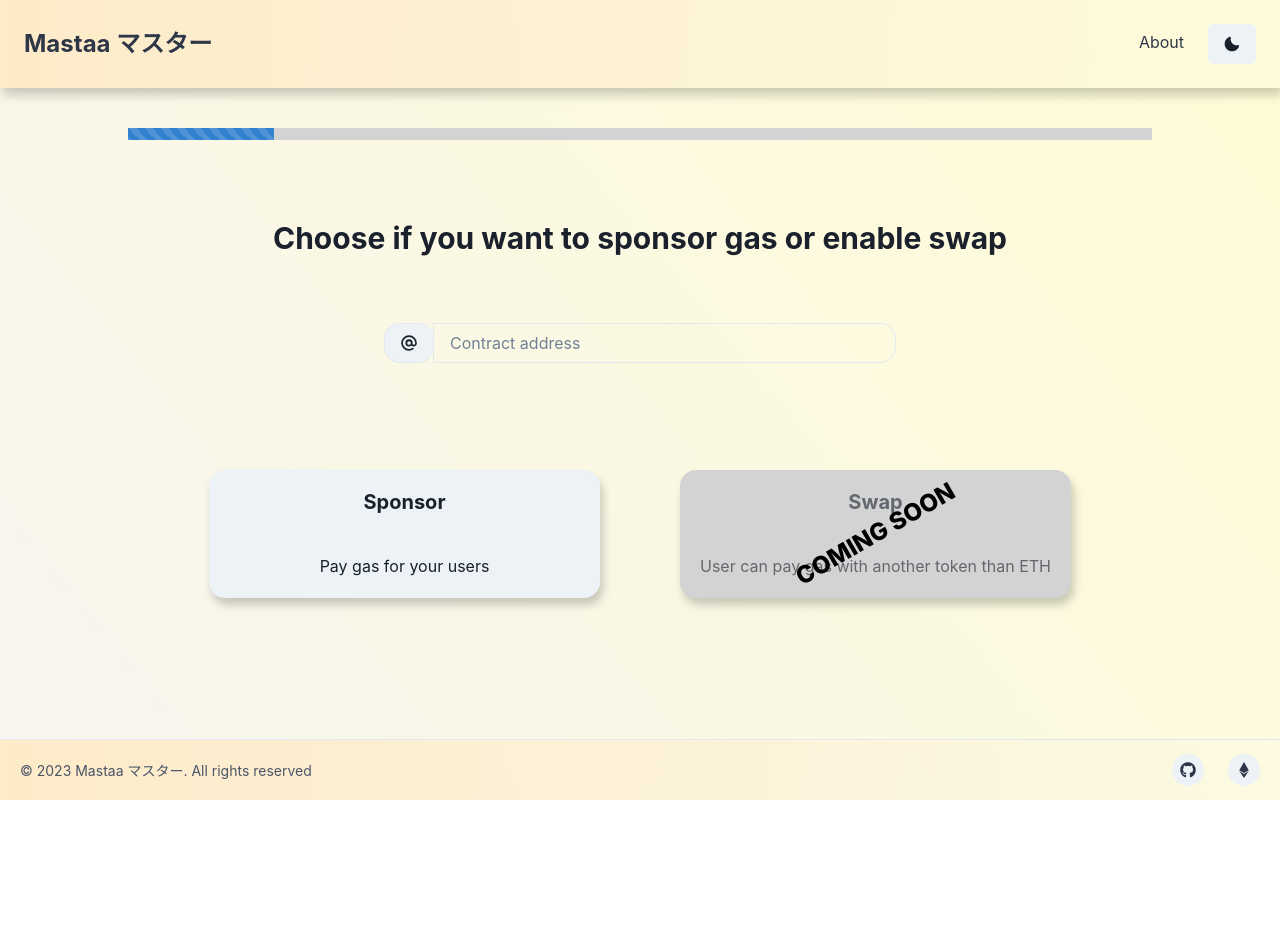
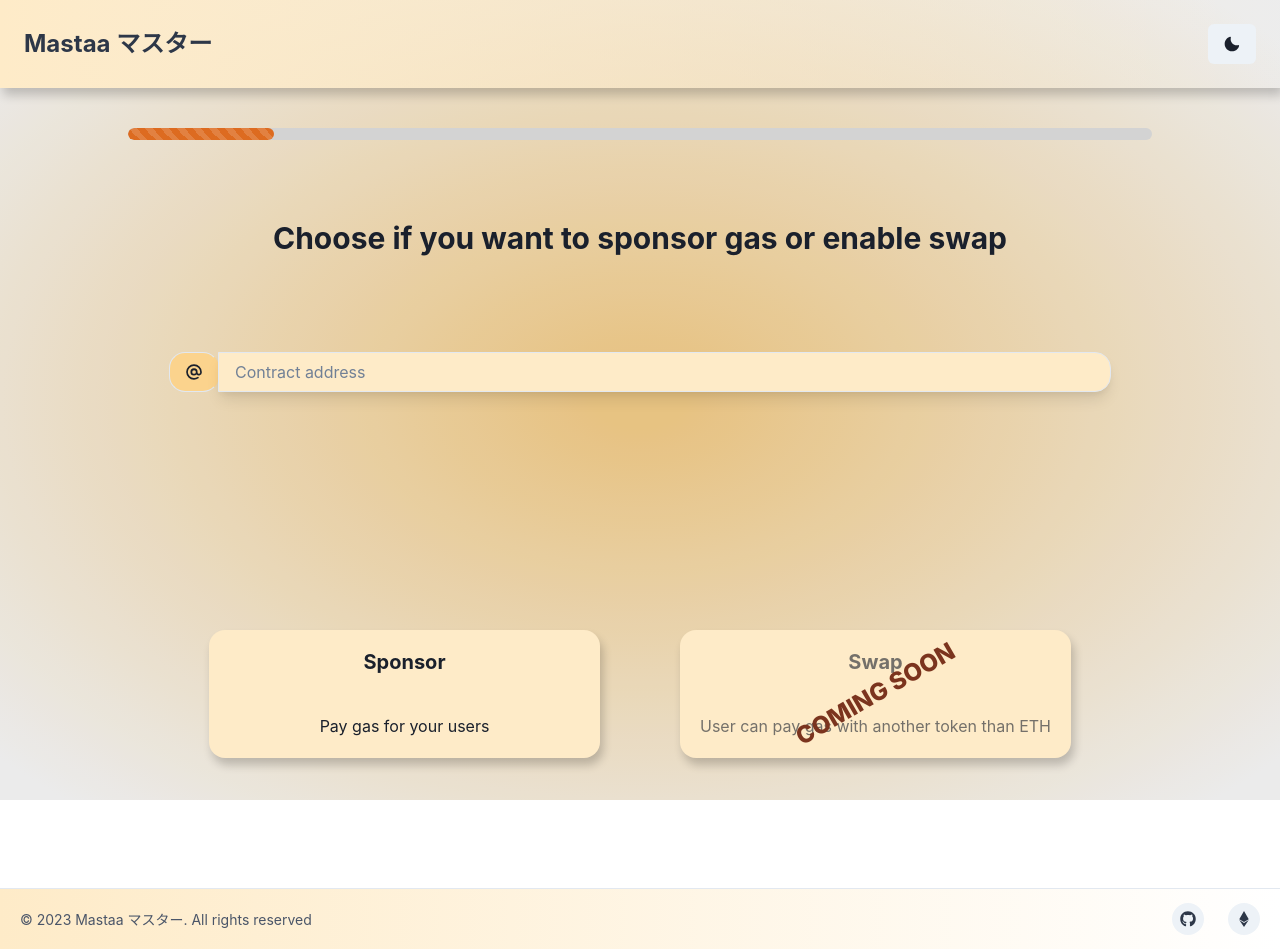
Before and after one commit to julio4/mastaa, a Next.js app in the folder nexth/: page /app/start in a window 1280 px wide. Before the commit the page ends 800 px from the top, so only its background shows below. Built offline with nearby package versions, Linux system fonts and the light colour scheme.

Commit message:
fix colors and night mode

```diff
--- a/nexth/src/components/Layout/layout.tsx
+++ b/nexth/src/components/Layout/layout.tsx
@@ -2,15 +2,15 @@ import Navbar from './navbar'
 import Footer from './footer'
 import { ReactNode } from 'react'
 
-import { Flex, Box } from '@chakra-ui/react'
+import { Flex, Box, useColorModeValue } from '@chakra-ui/react'
 import ProgressionBar from '@/components/Layout/progressionBar'
 
 import styles from '@/styles/components/Layout/layout.module.css'
 
 export default function Layout({ children }: { children: ReactNode }) {
   return (
-    <Box height={'100vh'} className={styles.color}>
-      <Flex flexDir="column" h="100vh">
+    <Box height={'100vh'} bgGradient={useColorModeValue('radial(orange.200 5%, whiteAlpha.200 95%)', 'radial(orange.800 5%, whiteAlpha.200 95%)')}>
+      <Flex flexDir="column" h="100vh" bg={useColorModeValue('blackAlpha.200', 'blackAlpha.600')}>
         <Navbar />
         <Box className={styles.wrapper}>
           <ProgressionBar />
--- a/nexth/src/components/Layout/navbar.tsx
+++ b/nexth/src/components/Layout/navbar.tsx
@@ -30,9 +30,7 @@ const Navbar = () => {
       </Box>
       <Spacer />
       <Box display={{ base: 'none', md: 'block' }}>
-        <Link href="/about" mr={6}>
-          About
-        </Link>
+
         <ModeToggler />
       </Box>
 
--- a/nexth/src/components/Layout/progressionBar.tsx
+++ b/nexth/src/components/Layout/progressionBar.tsx
@@ -15,7 +15,7 @@ const ProgressionBar = () => {
   const coefficient = 100 / Step.Step7
 
   return (
-    <Progress hasStripe colorScheme="blue" width={'80%'} value={step.value * coefficient} backgroundColor={'lightgray'} />
+    <Progress hasStripe colorScheme="orange" width={'80%'} value={step.value * coefficient} backgroundColor={'lightgray'} borderRadius={'10px'} />
     // <Breadcrumb spacing="5px" separator={<div className={styles.separator}> </div>}>
     //   <BreadcrumbItem>
     //     <div className={step.value === Step.Step1 ? styles.selectedItem : styles.item}>Step 1</div>
--- a/nexth/src/components/textCard.tsx
+++ b/nexth/src/components/textCard.tsx
@@ -1,4 +1,4 @@
-import { Card, CardHeader, Heading, CardBody, Text } from '@chakra-ui/react'
+import { Card, CardHeader, Heading, CardBody, Text, useColorModeValue } from '@chakra-ui/react'
 import styles from '@/styles/components/card.module.css'
 import { useState, useEffect } from 'react'
 import { Color } from '@/types/theme'
@@ -24,11 +24,13 @@ const TextCard = (props: TextCardProps) => {
       borderRadius={'2xl'}
       boxShadow={'3px 7px 10px rgba(0, 0, 0, 0.2)'}
       transition={'transform 0.2s ease-in-out'}
-      _hover={!props.disabled ? { transform: 'scale(1.1)', backgroundColor: Color.DarkerGray } : {}}
+      _hover={!props.disabled ? { transform: 'scale(1.1)', backgroundColor: useColorModeValue('orange.100', 'orange.800') } : {}}
       onClick={() => props.onClick()}
-      style={props.disabled ? { backgroundColor: 'lightgray', position: 'relative' } : {}}
+      style={
+        props.disabled ? { backgroundColor: useColorModeValue('orange.100', 'orange.700'), position: 'relative'} : {}
+      }
       animation={showCard ? `${styles.growRotate} 0.5s linear` : ''}
-      backgroundColor={Color.LightGray}>
+      backgroundColor={useColorModeValue('orange.100', 'orange.800')}>
       <CardHeader opacity={props.disabled ? 0.6 : 1}>
         <Heading size="md"> {props.title} </Heading>
       </CardHeader>
@@ -48,7 +50,7 @@ const TextCard = (props: TextCardProps) => {
               transform: 'rotate(-30deg)',
               zIndex: 1,
             }}>
-            <Text fontSize="2xl" fontWeight="extrabold" color="black">
+            <Text fontSize="2xl" fontWeight="extrabold" color={useColorModeValue('orange.800', 'orange.100')}>
               COMING SOON
             </Text>
           </div>
--- a/nexth/src/pages/app/settings/immutability.tsx
+++ b/nexth/src/pages/app/settings/immutability.tsx
@@ -30,12 +30,12 @@ const Modularity = () => {
   return (
     <SettingsWrapper
       title="Modularity"
-      explanation="Make the contract modular "
+      explanation="Enabling this option will make your paymaster modular, allowing you to add more features in the future."
       moveToPreviousPage={() => router.push('/app/settings')}
       moveToNextPage={moveToNextPage}>
       <Box display={'flex'} marginTop={'4vh'} alignItems={'center'} justifyContent={'center'}>
         <FormLabel>
-          <Highlight query="Click to make it Modular :" styles={{ px: '2', py: '2', bg: 'orange.100', borderRadius: 5 }}>
+          <Highlight query="Click to make it Modular :" styles={{ px: '2', py: '2', bg: 'orange.100', borderRadius: 5, fontSize: 'xl' }}>
             Click to make it Modular :
           </Highlight>
         </FormLabel>
--- a/nexth/src/pages/app/settings/inspectable.tsx
+++ b/nexth/src/pages/app/settings/inspectable.tsx
@@ -30,12 +30,12 @@ const Inspectable = () => {
   return (
     <SettingsWrapper
       title="Inspectable"
-      explanation="Allow to see which plugins are enabled on the contract"
+      explanation="Enabling this option will allow everyone to see which plugins are enabled on the contract"
       moveToPreviousPage={() => router.push('/app/settings/immutability')}
       moveToNextPage={moveToNextPage}>
       <Box display={'flex'} marginTop={'4vh'} alignItems={'center'} justifyContent={'center'}>
         <FormLabel>
-          <Highlight query="Click to make it Inspectable :" styles={{ px: '2', py: '2', bg: 'orange.100', borderRadius: 5 }}>
+          <Highlight query="Click to make it Inspectable :" styles={{ px: '2', py: '2', bg: 'orange.100', borderRadius: 5, fontSize: 'xl' }}>
             Click to make it Inspectable :
           </Highlight>
         </FormLabel>
--- a/nexth/src/pages/app/settings/wrapper.tsx
+++ b/nexth/src/pages/app/settings/wrapper.tsx
@@ -38,7 +38,7 @@ const SettingsWrapper = (props: SettingsWrapperProps) => {
             _hover={{ cursor: 'pointer', color: Color.VioletSettings }}
           />
           <CardBody width={'100%'} paddingX={'10vw'} margin={'auto'} textAlign={'center'}>
-            <Text width={'100%'}>{props.explanation}</Text>
+            <Text width={'100%'} fontSize={"lg"} fontWeight={"semibold"}>{props.explanation}</Text>
             {props.children}
           </CardBody>
           <ArrowRightIcon
--- a/nexth/src/pages/app/start/contractAddress.tsx
+++ b/nexth/src/pages/app/start/contractAddress.tsx
@@ -1,5 +1,5 @@
 import { AtSignIcon } from '@chakra-ui/icons'
-import { Input, InputGroup, InputLeftAddon } from '@chakra-ui/react'
+import { Input, InputGroup, InputLeftAddon, useColorModeValue } from '@chakra-ui/react'
 import { ChangeEvent } from 'react'
 
 interface ContractAddressProps {
@@ -9,9 +9,9 @@ interface ContractAddressProps {
 
 const ContractAddress = (props: ContractAddressProps) => {
   return (
-    <InputGroup maxWidth="40vw">
-      <InputLeftAddon borderRadius={'2xl'}> {<AtSignIcon />} </InputLeftAddon>
-      <Input placeholder={props.placeholder} borderRadius={'2xl'} onChange={props.onChange} />
+    <InputGroup borderRadius={'2xl'} mb={'10%'}  padding={10}>
+      <InputLeftAddon borderRadius={'2xl'} backgroundColor={useColorModeValue("orange.200", "red.900")}> {<AtSignIcon />} </InputLeftAddon>
+      <Input placeholder={props.placeholder} borderRadius={'2xl'} onChange={props.onChange} backgroundColor={useColorModeValue("orange.100", "red.800")}  boxShadow="lg"  _placeholder={{ color: useColorModeValue("gray.500", "gray.200") }} />
     </InputGroup>
   )
 }
--- a/nexth/src/pages/app/sybil-protection/index.tsx
+++ b/nexth/src/pages/app/sybil-protection/index.tsx
@@ -1,4 +1,4 @@
-import { Box, Heading, SimpleGrid } from '@chakra-ui/react'
+import { Box, Heading, SimpleGrid, useColorModeValue } from '@chakra-ui/react'
 
 import Layout from '@/components/Layout/layout'
 import ImageCard from '@/components/imageCard'
@@ -21,6 +21,7 @@ const Sybil = () => {
 
   return (
     <Layout>
+
         <Box display={'flex'} flexDirection={'column'} alignItems={'center'} gap={'7vh'} padding={'10vh 0 0 0'} flexWrap={'wrap'}>
           <Heading as="h4" size="lg">
             Choose a sybil protection
```
Also changed, not shown: nexth/src/pages/deploy/deploy.tsx (+9 -5 lines). Lines whose indentation alone changed are shown as unchanged.
